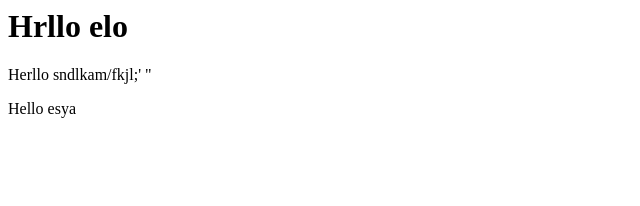
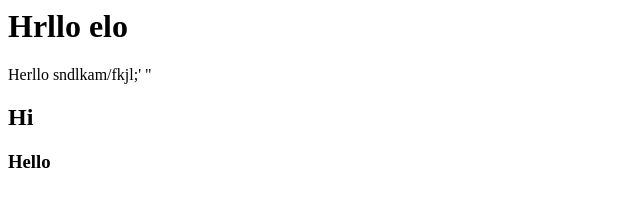
Before and after one commit to ealiyeva/gittest-coursera, a plain HTML site: page index.html in a window 1280 px wide. Shown: the whole page, without its empty margins (0-640 px from the left). Drawn offline with Linux system fonts and the light colour scheme.

Commit message:
fourth commit

```diff
--- a/index.html
+++ b/index.html
@@ -7,7 +7,8 @@
         <h1>Hrllo elo</h1>
         <p> Herllo sndlkam/fkjl;'
             "</p>
+            <h2> Hi</h2>
+            <h3> Hello</h3>
 
-            <p>Hello esya</p>
     </body>
 </html>
```
